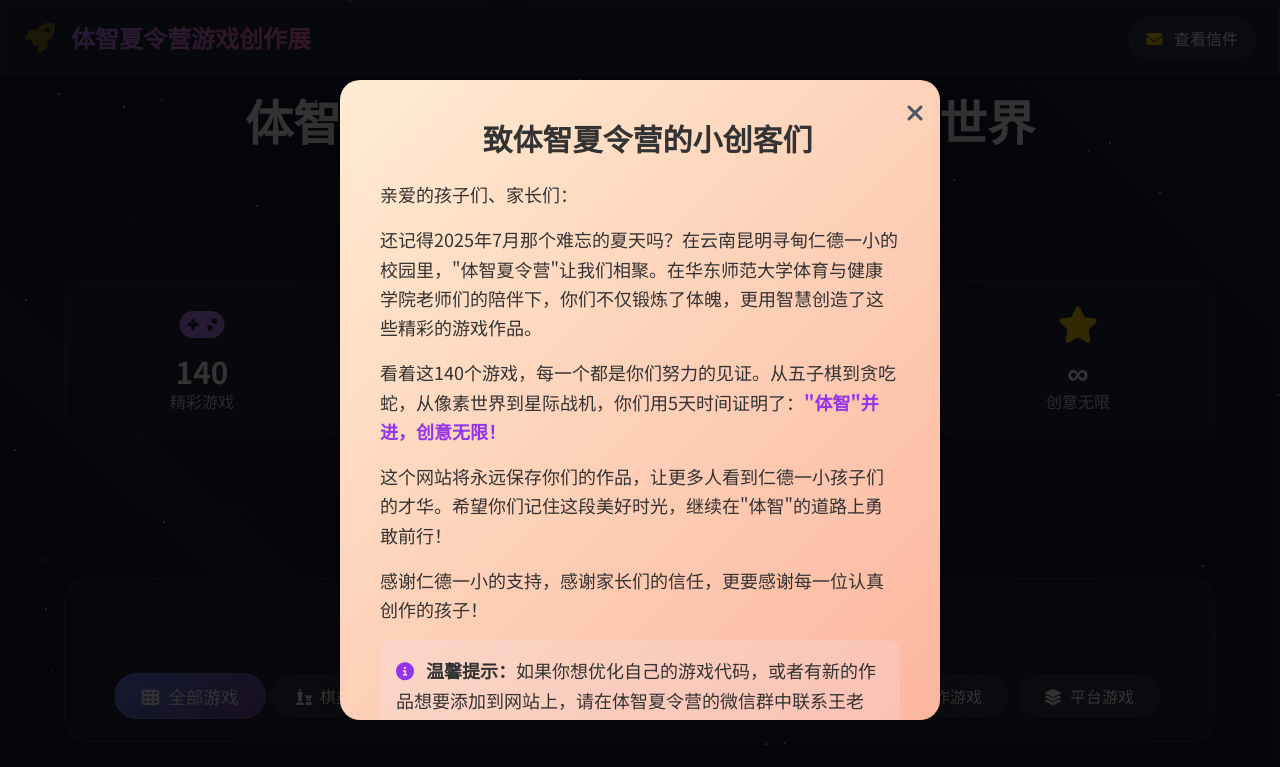
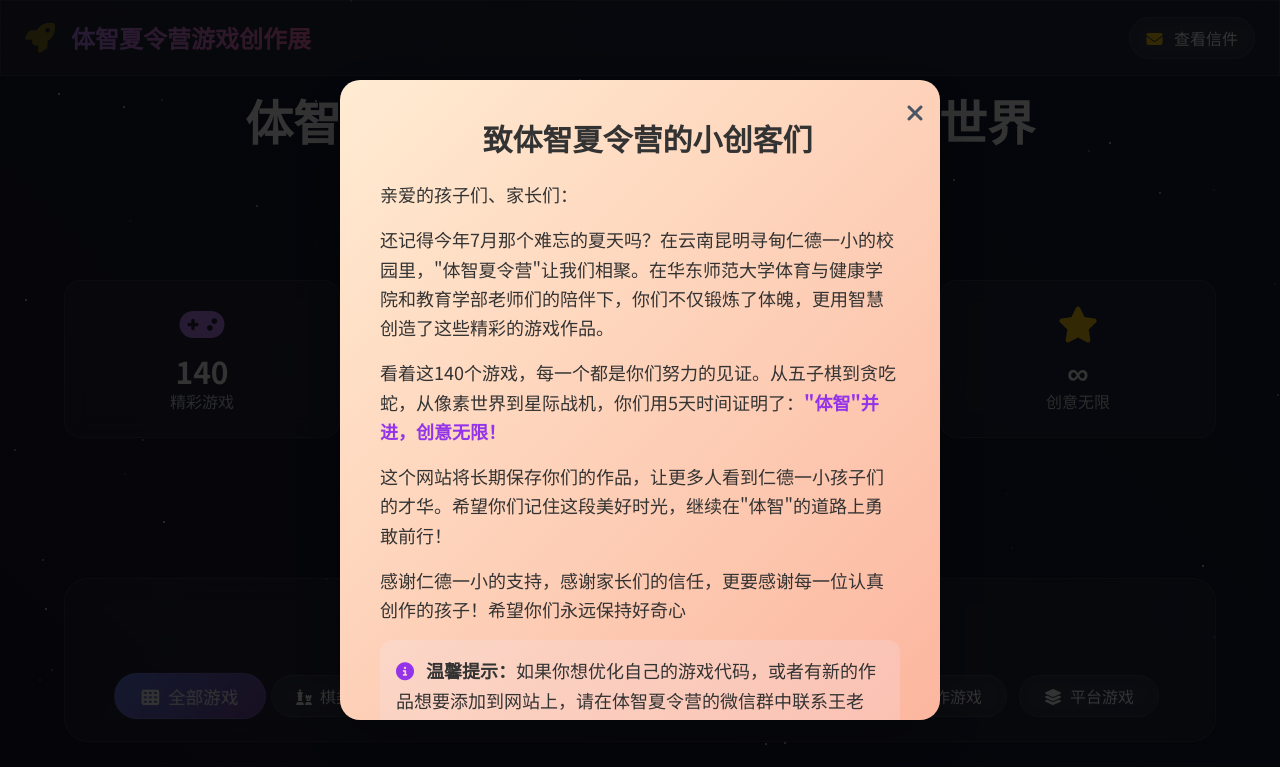
Before and after one commit to Awzs/xundian_game, a plain HTML site: page index.html in a window 1280 px wide. Shown: the top 767 px of the page. Drawn offline with nearby package versions, Linux system fonts and the light colour scheme.

Commit message:
Docs: 更新信件内容

```diff
--- a/index.html
+++ b/index.html
@@ -213,17 +213,17 @@
             </h2>
             <div class="space-y-4 text-lg leading-relaxed">
                 <p>亲爱的孩子们、家长们：</p>
-                <p>还记得2025年7月那个难忘的夏天吗？在云南昆明寻甸仁德一小的校园里，"体智夏令营"让我们相聚。在华东师范大学体育与健康学院老师们的陪伴下，你们不仅锻炼了体魄，更用智慧创造了这些精彩的游戏作品。</p>
+                <p>还记得今年7月那个难忘的夏天吗？在云南昆明寻甸仁德一小的校园里，"体智夏令营"让我们相聚。在华东师范大学体育与健康学院和教育学部老师们的陪伴下，你们不仅锻炼了体魄，更用智慧创造了这些精彩的游戏作品。</p>
                 <p>看着这140个游戏，每一个都是你们努力的见证。从五子棋到贪吃蛇，从像素世界到星际战机，你们用5天时间证明了：<strong class="text-purple-600">"体智"并进，创意无限！</strong></p>
-                <p>这个网站将永远保存你们的作品，让更多人看到仁德一小孩子们的才华。希望你们记住这段美好时光，继续在"体智"的道路上勇敢前行！</p>
-                <p>感谢仁德一小的支持，感谢家长们的信任，更要感谢每一位认真创作的孩子！</p>
+                <p>这个网站将长期保存你们的作品，让更多人看到仁德一小孩子们的才华。希望你们记住这段美好时光，继续在"体智"的道路上勇敢前行！</p>
+                <p>感谢仁德一小的支持，感谢家长们的信任，更要感谢每一位认真创作的孩子！希望你们永远保持好奇心</p>
                 <p class="mt-4 p-4 bg-purple-100 bg-opacity-20 rounded-xl">
                     <i class="fas fa-info-circle text-purple-600 mr-2"></i>
                     <strong>温馨提示：</strong>如果你想优化自己的游戏代码，或者有新的作品想要添加到网站上，请在体智夏令营的微信群中联系王老师，我们会帮助你实现梦想！
                 </p>
                 <p class="text-right mt-8">
                     <span class="text-purple-600 font-bold">—— 华东师范大学体智夏令营项目组</span><br>
-                    <span class="text-sm text-gray-600">2025年7月</span>
+                    <span class="text-sm text-gray-600">2025年7月14日</span>
                 </p>
             </div>
         </div>
```
